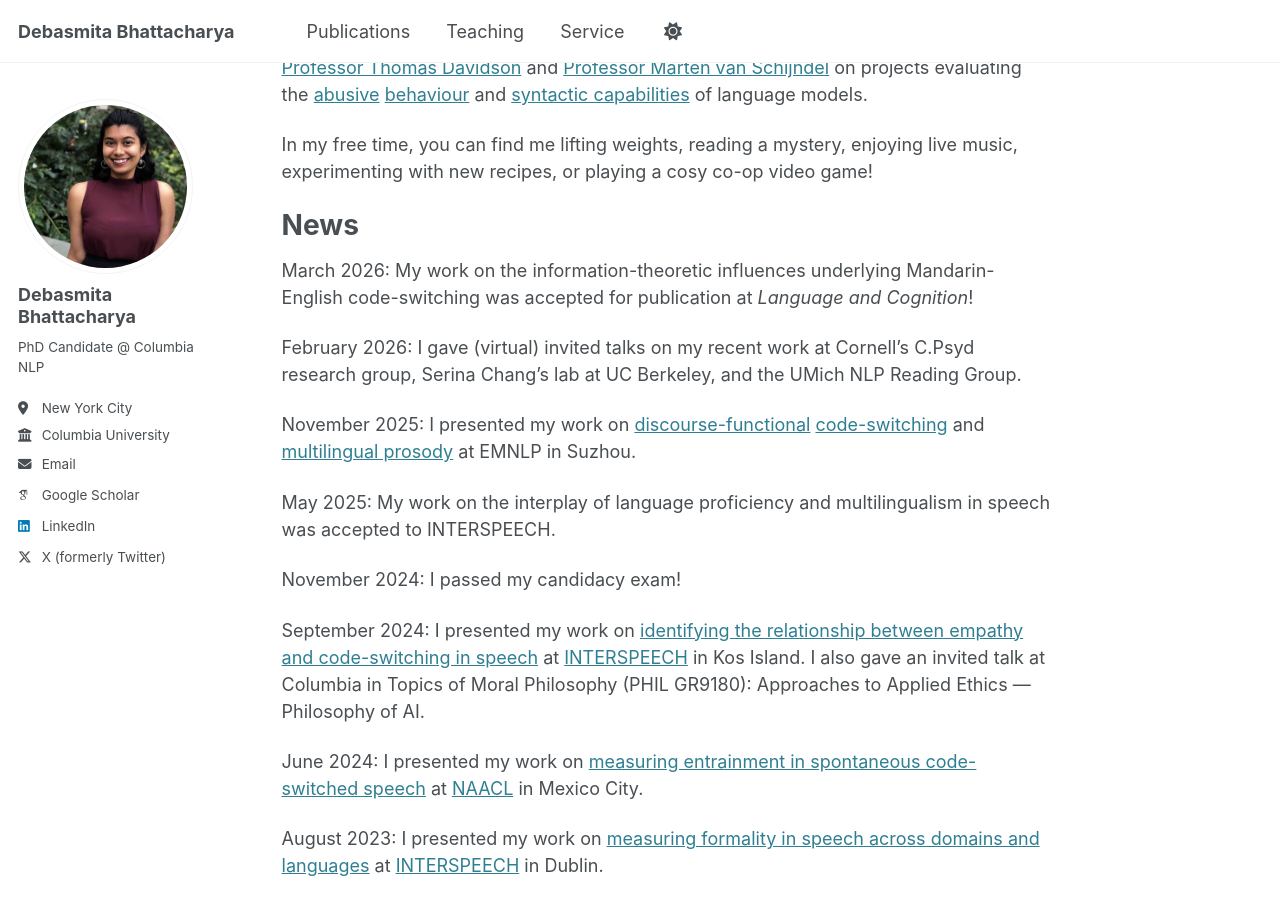
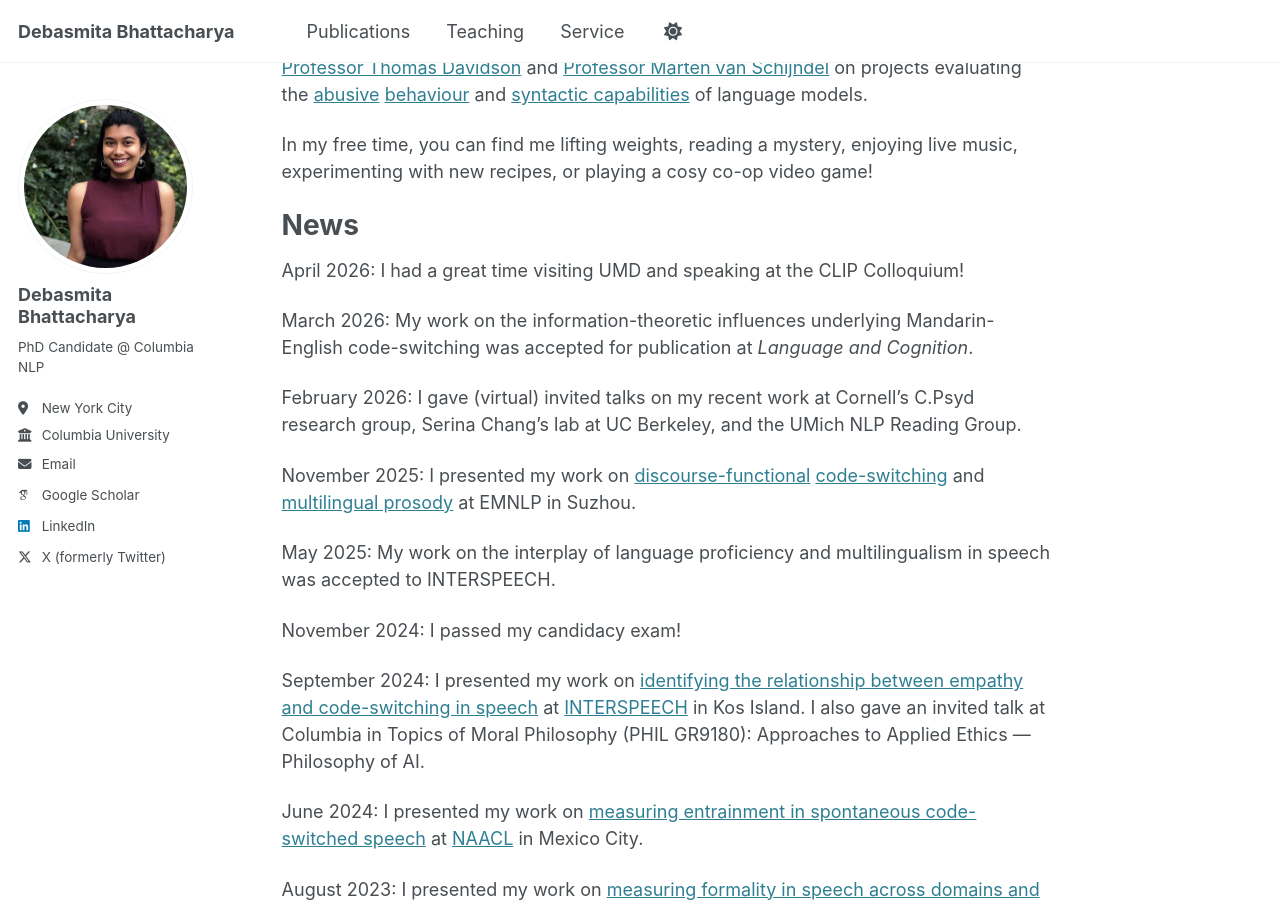
Before and after one commit to debasmita-b/debasmita-b.github.io, a Jekyll site: the page built from _pages/about.md, in a window 1280 px wide and 900 px high, scrolled down 582 px. Built offline with Jekyll 4.4.1, drawn with Linux system fonts in a browser that asks for light colours; some web fonts are replaced.

Commit message:
adding UMD CLIP talk
Added news about speaking at the CLIP Colloquium and updated publication information.

```diff
--- a/_pages/about.md
+++ b/_pages/about.md
@@ -21,7 +21,9 @@ In my free time, you can find me lifting weights, reading a mystery, enjoying li
 
 News
 ======
-March 2026: My work on the information-theoretic influences underlying Mandarin-English code-switching was accepted for publication at *Language and Cognition*!
+April 2026: I had a great time visiting UMD and speaking at the CLIP Colloquium!
+
+March 2026: My work on the information-theoretic influences underlying Mandarin-English code-switching was accepted for publication at *Language and Cognition*.
 
 February 2026: I gave (virtual) invited talks on my recent work at Cornell's C.Psyd research group, Serina Chang's lab at UC Berkeley, and the UMich NLP Reading Group.
 
```
